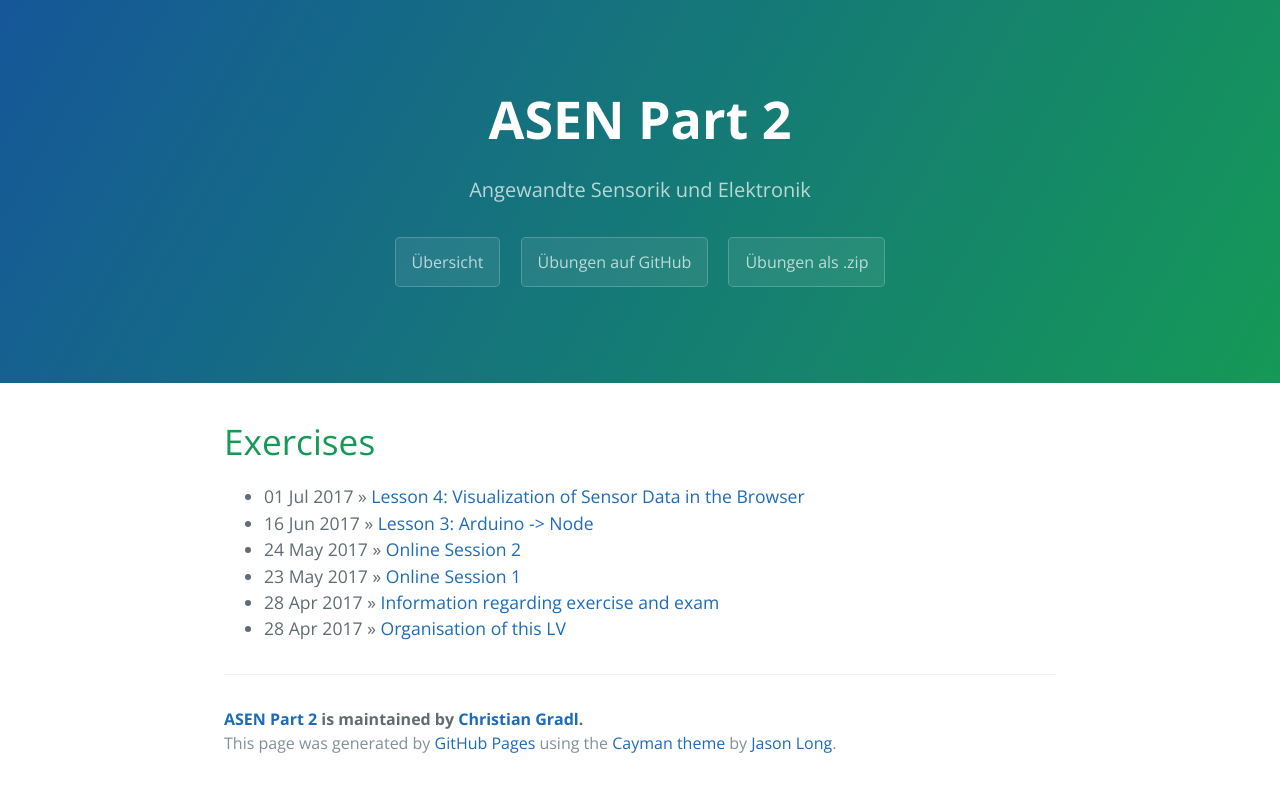
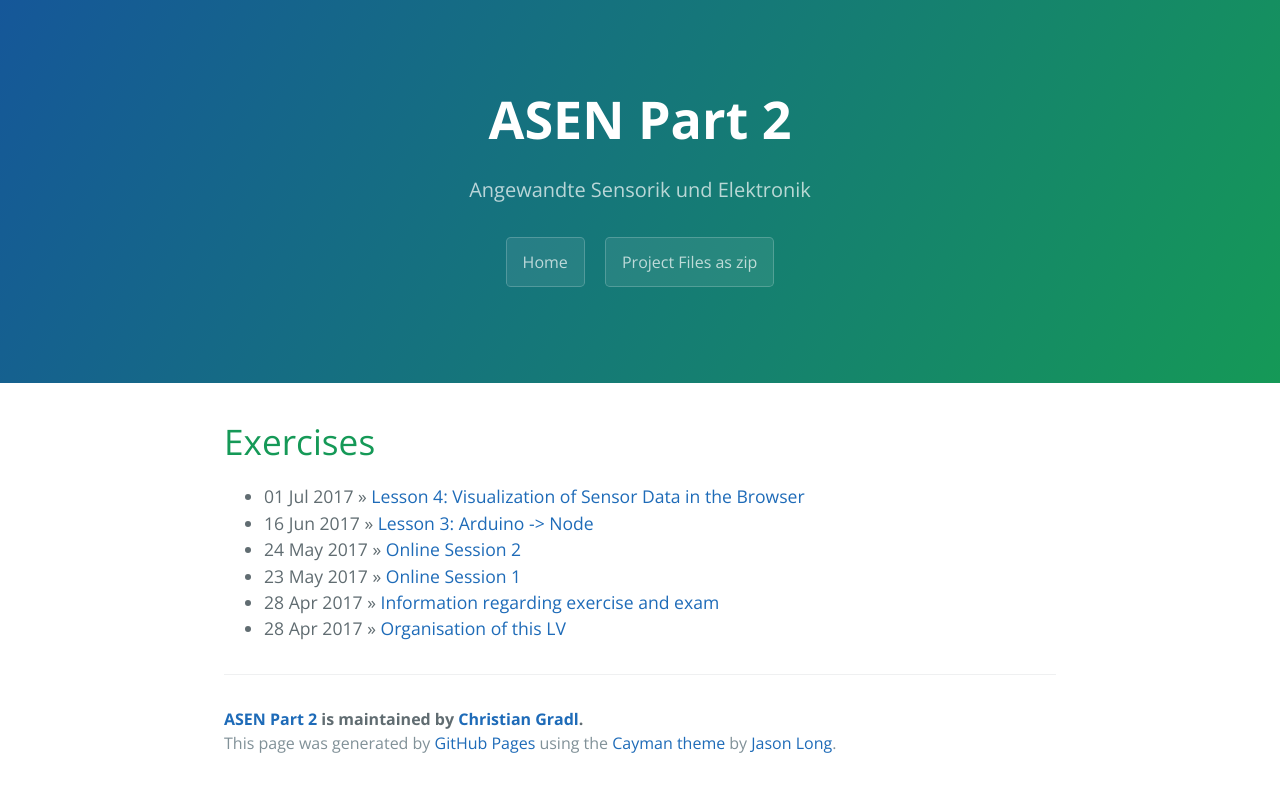
Before and after one commit to chrisgradl/FSDT3, a Jekyll site: the page built from index.html, in a window 1280 px wide. Shown: the top 792 px of the page. Built offline with Jekyll 4.4.1, drawn with Linux system fonts in a browser that asks for light colours; the list of posts is cut into pages by our own code.

Commit message:
changed header to english

```diff
--- a/_includes/page-header.html
+++ b/_includes/page-header.html
@@ -1,7 +1,6 @@
 <section class="page-header">
   <h1 class="project-name">{{ site.title }}</h1>
   <h2 class="project-tagline">{{ site.tagline }}</h2>
-  <a href="/fsdt3/" class="btn">Übersicht</a>
-  <a href="https://github.com/chrisgradl/fsdt3" class="btn">Übungen auf GitHub</a>
-  <a href="https://github.com/chrisgradl/fsdt3/archive/master.zip" class="btn">Übungen als .zip</a>
+  <a href="/fsdt3/" class="btn">Home</a>
+  <a href="#" class="btn">Project Files as zip</a>
 </section>
```
